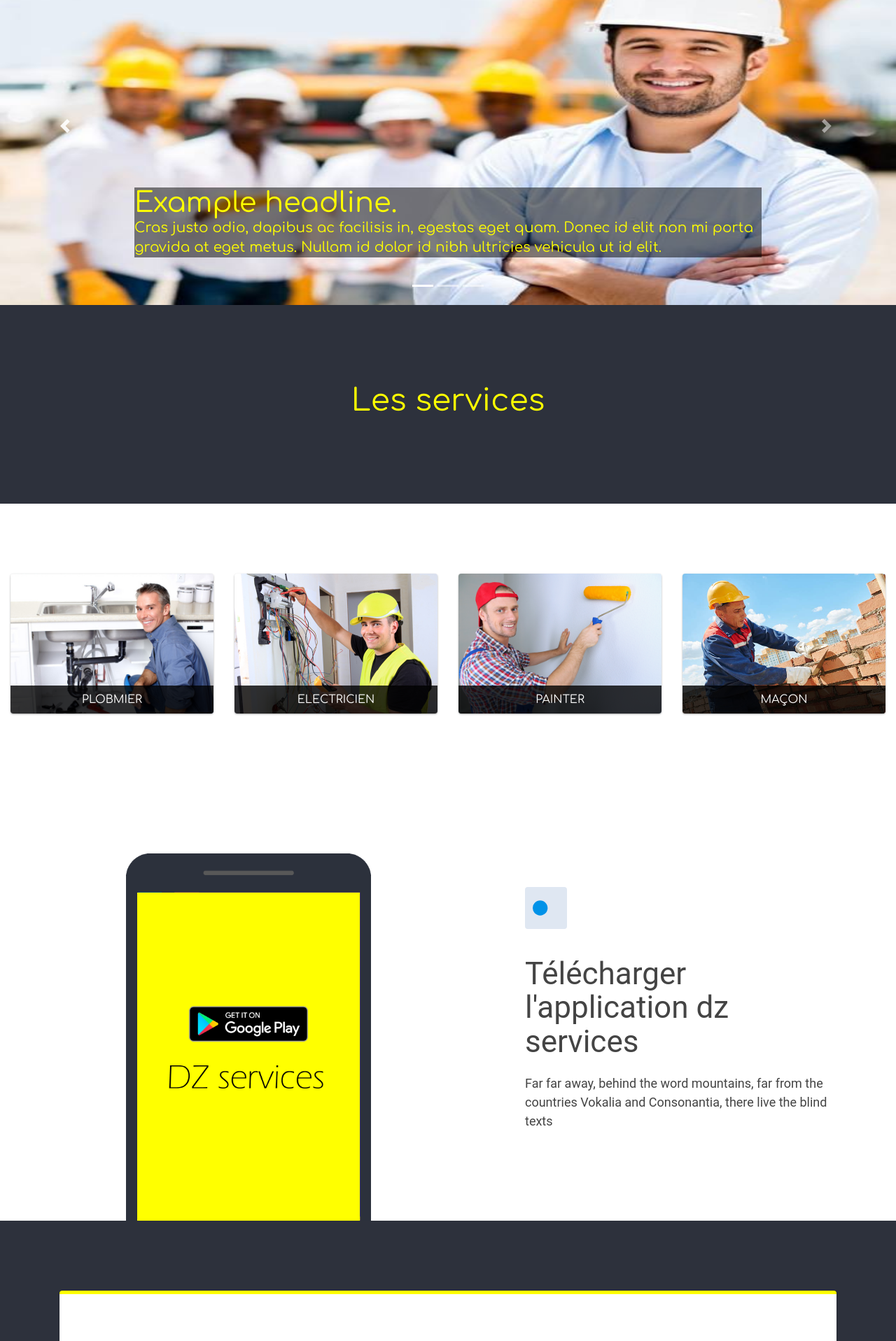
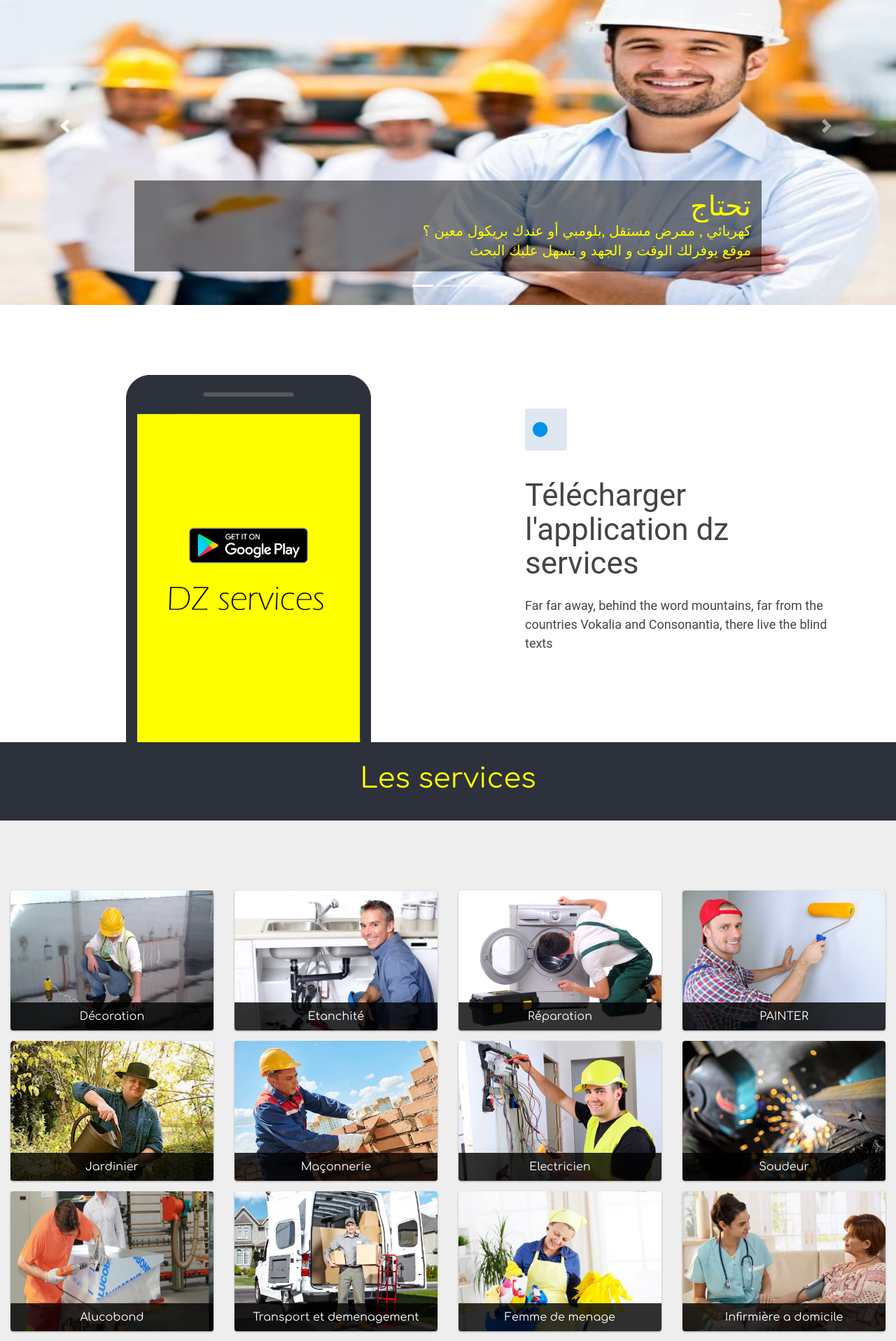
Before and after one commit to doublevie/khadamet, a PHP site: page / in a window 1280 px wide. Shown: the part 76-1993 px from the top of the page at 70% size. Run offline with PHP 8.4, Linux system fonts and the light colour scheme.

Commit message:
added services array

```diff
--- a/inc/carousel.php
+++ b/inc/carousel.php
@@ -8,19 +8,24 @@
                <div class="carousel-item active">
                  <img class="first-slide" src="img/shutterstock_150120215.jpg" alt="First slide">
                  <div class="container">
-                   <div class="carousel-caption text-left">
-                     <h1>Example headline.</h1>
-                     <p>Cras justo odio, dapibus ac facilisis in, egestas eget quam. Donec id elit non mi porta gravida at eget metus. Nullam id dolor id nibh ultricies vehicula ut id elit.</p>
+                   <div class="carousel-caption text-right">
+                     <h1>تحتاج</h1>
+                     <p>
+كهربائي , ممرض مستقل ,بلومبي أو عندك بريكول معين ؟ <br>
+موقع يوفرلك
+ الوقت و الجهد و يسهل عليك البحث
+                     </p>
                    </div>
                  </div>
                </div>
                <div class="carousel-item">
                  <img class="second-slide" src="img/shutterstock_481898056.jpg" alt="Second slide">
                  <div class="container">
-                   <div class="carousel-caption">
-                     <h1>Another example headline.</h1>
-                     <p>Cras justo odio, dapibus ac facilisis in, egestas eget quam. Donec id elit non mi porta gravida at eget metus. Nullam id dolor id nibh ultricies vehicula ut id elit.</p>
-                     <p><a class="btn btn-lg btn-primary" href="#" role="button">Learn more</a></p>
+                   <div class="carousel-caption text-right">
+
+                     <p>أول موقع دليل لأصحاب المهن يساعد الزبائن في الحصول على خدماتهم </p>
+                     <p>قم بالتسجيل في الموقع و احصل على خدمتنا مجانا</p>
+                     <p align="center"><a class="btn btn-lg btn-warning" href="#" role="button">تسجيل</a></p>
                    </div>
                  </div>
                </div>
--- a/inc/services.php
+++ b/inc/services.php
@@ -1,4 +1,32 @@
-<section class="fdb-block fdb-image-bg" style="background: url(libs/froala/imgs/img_bg.jpg)">
+<?php
+$services = [
+array('Décoration','decoration.jpg'),
+array('Etanchité','plombier.jpg'),
+array('Réparation','reparation.jpg'),
+array('PAINTER','painter.jpg'),
+array('Jardinier','jardinier.jpg') ,
+array('Maçonnerie','macon.jpg') ,
+array('Electricien','electricien.jpg') ,
+array('Soudeur','Soudeur.jpg') ,
+array('Alucobond','aluco.jpg') ,
+array('Transport et demenagement','transport.jpg') ,
+array('Femme de menage','menage.jpg') ,
+array(' Infirmière a domicile','infirmiere.jpg') ,
+array('Nétoyage','netoyage.jpg') ,
+array('Bricolage','')
+];
+
+
+function renderServices($x) {
+  $res = '';
+  for ($i=0; $i < count($x); $i++) {
+    $res .= '<div class="col-md-3 col-sm-6 text-left"><div class="fdb-box serv" style="background:url(img/s/'.$x[$i][1].')"> <div class="ttl ca">'.$x[$i][0].'</div></div></div>';
+
+  }
+  return $res;
+}
+ ?>
+<section class="" style="background: url(libs/froala/imgs/img_bg.jpg);padding-top:30px;padding-bottom:30px;">
     <div class="container">
       <div class="row text-center">
         <div class="col-12">
@@ -7,3 +35,21 @@
       </div>
     </div>
   </section>
+
+
+
+
+  <section  class="fdb-block" style="background:#EEEEEE">
+
+  <div class="container-fluid">
+
+  <div class="row">
+
+<?php print renderServices($services); ?>
+
+
+  </div>
+</div>
+
+
+</section>
--- a/index.php
+++ b/index.php
@@ -39,9 +39,9 @@ font-size: 15px;
   transition: all 0.5s ease;
 }
 .imgfl {height:100px;width:auto}
-
-.carousel-caption h1 ,.carousel-caption p {background: rgba(0, 0, 0, 0.5); !important;color:#FFFF00 !important;margin-bottom:0}
-
+.carousel-caption {padding: 15px;background: rgba(0, 0, 0, 0.5); }
+.carousel-caption h1 ,.carousel-caption p {!important;color:#FFFF00 !important;margin-bottom:0}
+.serv {margin-bottom: 15px;}
 </style>
     <!-- Bootstrap CSS -->
   </head>
@@ -60,11 +60,11 @@ include 'inc/navbar.php';
 include 'inc/carousel.php';
 
 
+include 'inc/apk.php';
 
 include 'inc/services.php';
-include 'inc/services2.php';
+// include 'inc/services2.php';
 
-include 'inc/apk.php';
   include 'inc/contact.php';
 
 
```
Also changed, not shown: img/s/00775996.jpg (added), img/s/accueil_01.jpg (added), img/s/aluco.jpg (added), img/s/dec.jpg (added), img/s/decoration.jpg (added), img/s/infirmiere.jpg (added), img/s/jardinier.jpg (added), img/s/menage.jpg (added), img/s/netoyage.jpg (added), img/s/reparation.jpg (added), img/s/soudeur.jpg (added), img/s/transport.jpg (added).
